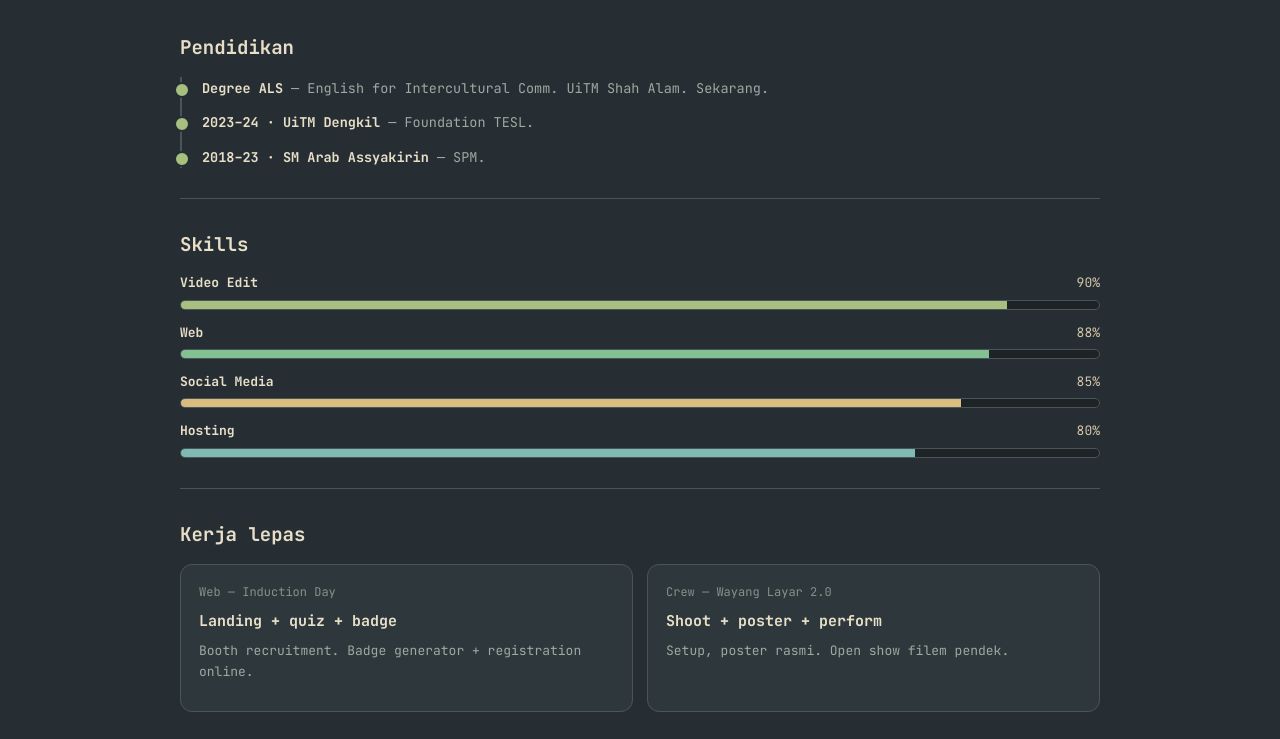
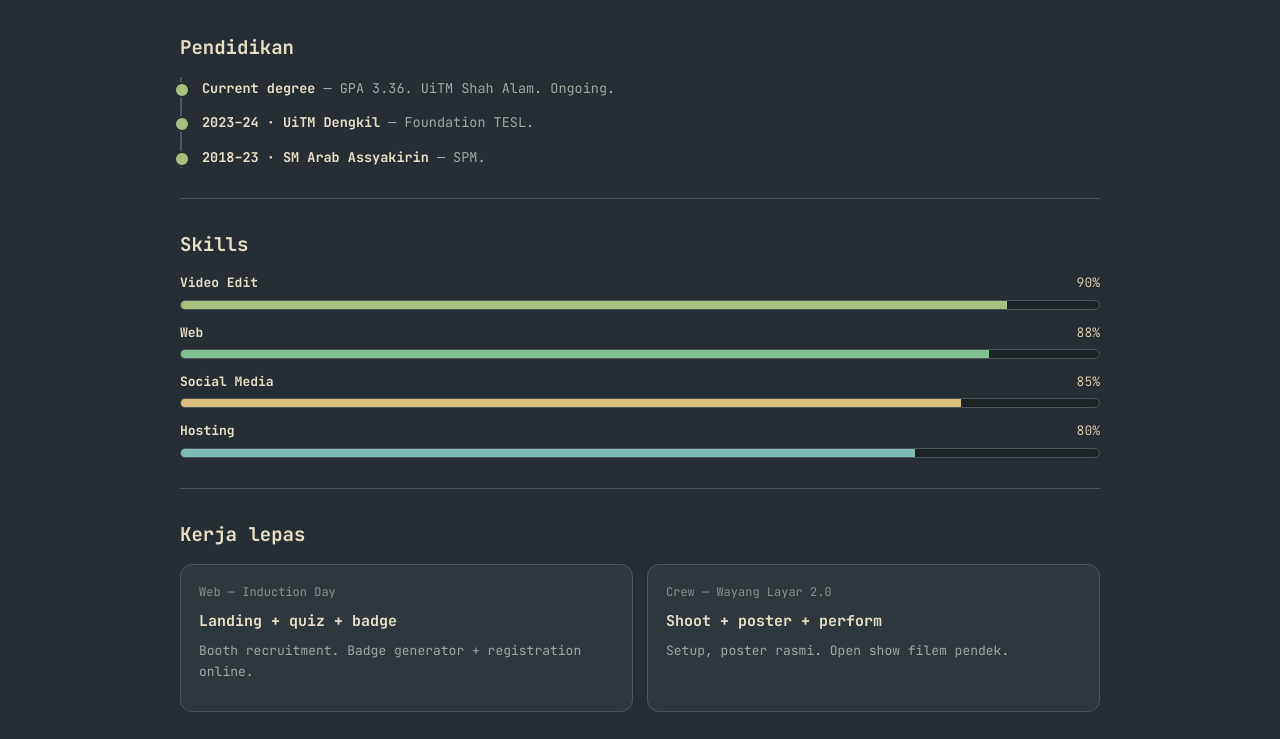
Before and after one commit to kamilkarimportfolio/kamilkarimportfolio.github.io, a plain HTML site: page tentang.html in a window 1280 px wide. Shown: the part 61-800 px from the top of the page. Drawn offline with Linux system fonts and the light colour scheme.

Commit message:
Fix current degree GPA to 3.36

```diff
--- a/tentang.html
+++ b/tentang.html
@@ -30,7 +30,7 @@
 <section class="single"><div class="wrap"><article class="single-post">
   <h4>Pendidikan</h4>
   <div class="timeline">
-    <div class="t-item"><b>Degree ALS</b> — English for Intercultural Comm. UiTM Shah Alam. Sekarang.</div>
+    <div class="t-item"><b>Current degree</b> — GPA 3.36. UiTM Shah Alam. Ongoing.</div>
     <div class="t-item"><b>2023–24 · UiTM Dengkil</b> — Foundation TESL.</div>
     <div class="t-item"><b>2018–23 · SM Arab Assyakirin</b> — SPM.</div>
   </div>
```
Also changed, not shown: index.html (+1 -1 lines).
